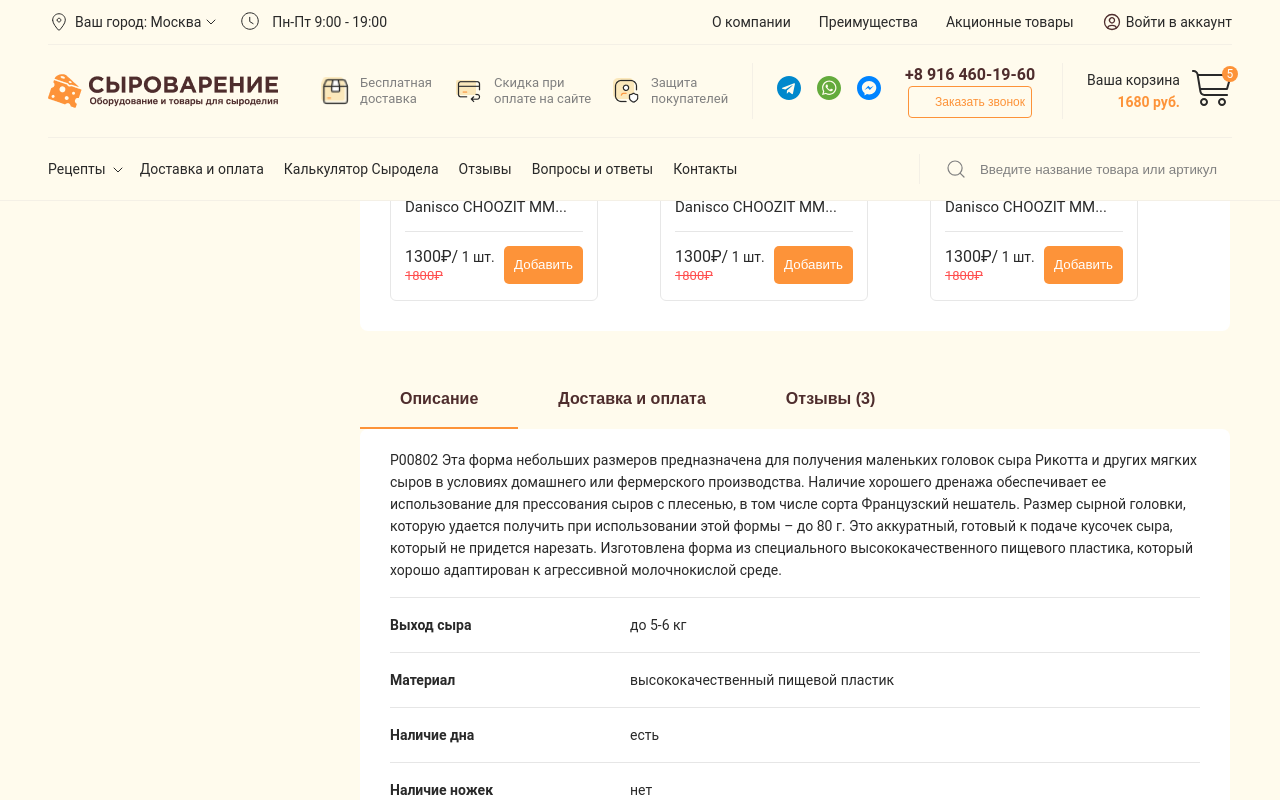
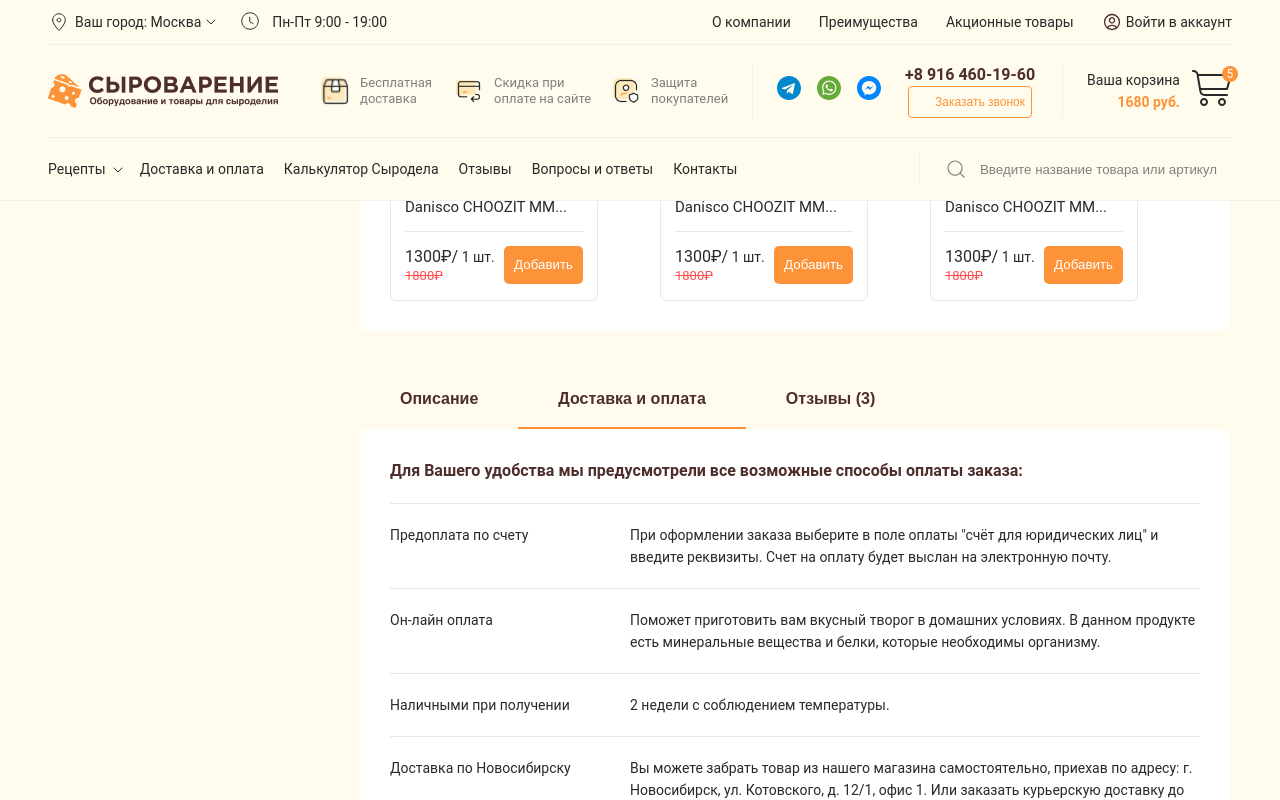
Before and after one commit to unnamed-ii/react-cheese-shop, a React (Create React App) app in the folder app/: page /product-card in a window 1280 px wide. Both pictures are taken after a click on the button "Доставка и оплата". Shown: the part 835-1635 px from the top of the page. Built offline with nearby package versions, Linux system fonts and the light colour scheme.

Commit message:
updated tabs in product-card

```diff
--- a/app/src/pages/product-card/index.jsx
+++ b/app/src/pages/product-card/index.jsx
@@ -4,6 +4,7 @@ import Wrapper from "../../components/wrapper";
 import MainNav from "../../components/main-nav";
 import SimilarProducts from "../../components/similar-products";
 import AnalogsProductsSlider from "../../components/analogs-slider";
+import ProductAddedAlert from "../../components/product-added-alert";
 import {ReactComponent as ReviewIcon} from "../../images/icons/review.svg";
 import {ReactComponent as SolidHeartIcon} from "../../images/icons/profile/heart-solid.svg";
 import {ReactComponent as QuestionIcon} from "../../images/icons/choose-modal-question.svg";
@@ -13,11 +14,15 @@ import {ReactComponent as MedalIcon} from "../../images/icons/product-card-page/
 import {ReactComponent as FullViewIcon} from "../../images/icons/360.svg";
 import productCart from '../../images/product-card-page.png'
 import productCart2 from '../../images/product-card-page2.png'
-import ProductAddedAlert from "../../components/product-added-alert";
 
 const ProductCard = () => {
     const [isProductAvailable, setIsProductAvailable] = useState(false);
     const [showAlert, setShowAlert] = useState(false);
+    const [activeTab, setActiveTab] = useState("description");
+
+    const handleToggleTab = (nameOfTab) => {
+        setActiveTab(nameOfTab)
+    }
 
     return (
         <Wrapper>
@@ -117,12 +122,18 @@ const ProductCard = () => {
                         }
                         <div className="tabs">
                             <div className="tabs__titles">
-                                <button className="tabs__titles-title active">Описание</button>
-                                <button className="tabs__titles-title">Доставка и оплата</button>
-                                <button className="tabs__titles-title">Отзывы (3)</button>
+                                <button className={"tabs__titles-title " + (activeTab === "description" && "active")}
+                                        onClick={() => handleToggleTab("description")}
+                                >Описание</button>
+                                <button className={"tabs__titles-title " + (activeTab === "deliveryPayment" && "active")}
+                                        onClick={() => handleToggleTab("deliveryPayment")}
+                                >Доставка и оплата</button>
+                                <button className={"tabs__titles-title " + (activeTab === "reviews" && "active")}
+                                        onClick={() => handleToggleTab("reviews")}
+                                >Отзывы (3)</button>
                             </div>
                             <div className="tabs__items">
-                                <div className="tabs__items-description active">
+                                <div className={"tabs__items-description " + (activeTab === "description" && "active")}>
                                     <div className="tabs__items-description__text">
                                         P00802 Эта форма небольших размеров предназначена для получения маленьких
                                         головок сыра Рикотта и других мягких сыров в условиях домашнего или фермерского
@@ -176,7 +187,7 @@ const ProductCard = () => {
                                         </div>
                                     </div>
                                 </div>
-                                <div className="tabs__items-deliveryPayment">
+                                <div className={"tabs__items-deliveryPayment " + (activeTab === "deliveryPayment" && "active")}>
                                     <div className="tabs__items-deliveryPayment__title">
                                         Для Вашего удобства мы предусмотрели все возможные способы оплаты заказа:
                                     </div>
@@ -234,7 +245,7 @@ const ProductCard = () => {
                                         </div>
                                     </div>
                                 </div>
-                                <div className="tabs__items-reviews">
+                                <div className={"tabs__items-reviews " + (activeTab === "reviews" && "active")}>
                                 </div>
                             </div>
                         </div>
```
